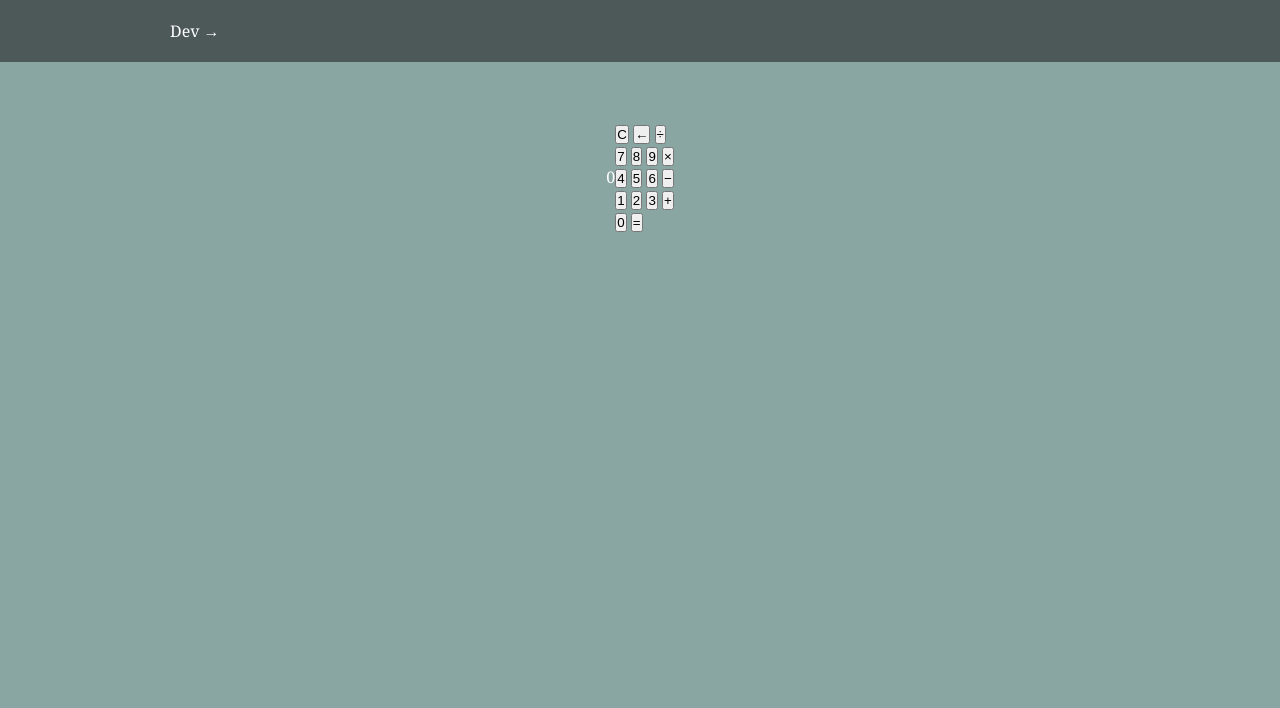
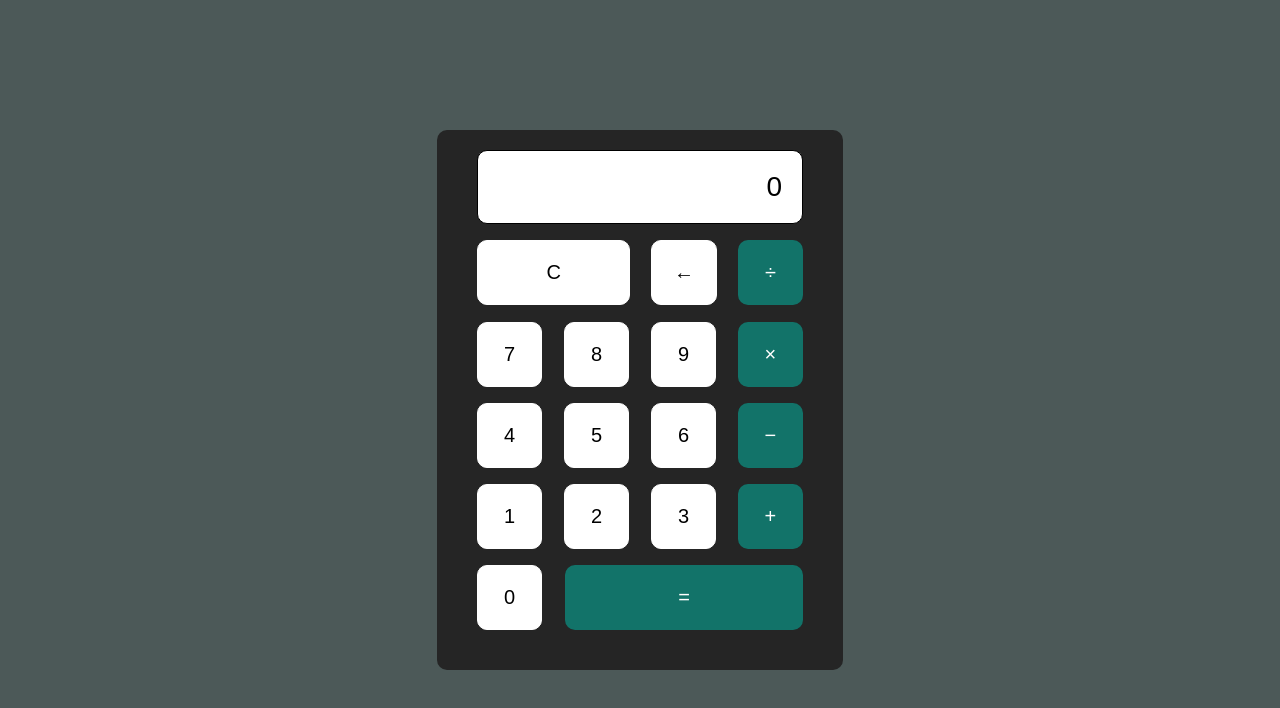
Before and after one commit to rovicz/Calculator, a plain HTML site: page index.html in a window 1280 px wide. Drawn offline with Linux system fonts and the light colour scheme.

Commit message:
style 1.0

```diff
--- a/index.html
+++ b/index.html
@@ -1,5 +1,6 @@
 <!DOCTYPE html>
 <html lang="en">
+
 <head>
   <meta charset="UTF-8" />
   <link rel="stylesheet" href="./src/style.css" />
@@ -8,15 +9,6 @@
 </head>
 
 <body>
-    <!-- Header -->
-
-    <header class="header">
-      <div class="header-item">
-        <ul>
-          <li><a target="_blank" href="https://github.com/rovicz">Dev →</a></li>
-        </ul>
-      </div>
-    </header>
 
   <!-- Calculator -->
 
@@ -53,11 +45,12 @@
 
       <div class="calc-button-row">
         <button class="calc-button">0</button>
-          <button class="calc-button">&equals;</button>
+        <button class="calc-button triple">&equals;</button>
       </div>
     </section>
   </div>
 
   <script type="module" src="./src/script.js"></script>
 </body>
+
 </html>
--- a/src/style.css
+++ b/src/style.css
@@ -1,125 +1,92 @@
-/* Colors */
-
-/* .N-I-S-H-I-K-I-G-O---Furniture-Design-Award-2014-1-hex { color: #127369; }
-.N-I-S-H-I-K-I-G-O---Furniture-Design-Award-2014-2-hex { color: #10403B; }
-.N-I-S-H-I-K-I-G-O---Furniture-Design-Award-2014-3-hex { color: #8AA6A3; }
-.N-I-S-H-I-K-I-G-O---Furniture-Design-Award-2014-4-hex { color: #4C5958; }
-.N-I-S-H-I-K-I-G-O---Furniture-Design-Award-2014-5-hex { color: #BFBFBF; } */
-
-/* Reset */
-
 html {
-  scroll-behavior: smooth;
   box-sizing: border-box;
   height: 100%;
-}
-
-::selection {
-  color: #fff;
-  background: #0029f7;
-}
-
-::-moz-selection {
-  color: #fff;
-  background: #0029f7;
-}
-
-/* width */
-::-webkit-scrollbar {
-  width: 20px;
-}
-
-/* Track */
-::-webkit-scrollbar-track {
-  box-shadow: inset 0 0 5px grey;
-}
-
-/* Handle */
-::-webkit-scrollbar-thumb {
-  background: #0029f7;
-}
-
-body,
-h1,
-h2,
-h3,
-p,
-ul {
-  padding: 0px;
-  margin: 0px;
-}
-
-body {
-  font-family: Georgia, serif;
-  color: #fff;
-  background: #8aa6a3;
 }
 
 *,
 *::before,
 *::after {
   box-sizing: inherit;
+  margin: 0;
   padding: 0;
-  margin: 0;
 }
 
-img {
-  display: block;
-  max-width: 100%;
-}
-
-.container {
-  max-width: 960px;
-  margin: 0 auto;
-  display: flex;
-}
-
-@media (max-width: 739px) {
-  .container {
-    flex-direction: column;
-    max-width: 360px;
-  }
-}
-
-/* Header */
-
-.header {
+body {
+  align-items: center;
   background: #4c5958;
-  padding: 20px;
-  margin-bottom: 60px;
-}
-
-.header-item {
-  max-width: 960px;
-  margin: 0 auto;
-}
-
-.header-item ul li {
-  text-decoration: none;
-  list-style: none;
-}
-
-.header-item a {
-  box-shadow: inset 0 0 0 0 #fff;
-  padding: 10px;
-  color: #fff;
-  text-decoration: none;
-  transition: color 0.3s ease-in-out, box-shadow 0.3s ease-in-out;
-  border-radius: 5px;
-}
-
-.header-item a:hover {
-  box-shadow: inset 100px 0 0 0 #fff;
-  color: #000;
-  border-radius: 5px;
-}
-
-/* Calculator */
-
-.wrapper {
-  align-items: center;
+  font-family: sans-serif;
   display: flex;
   font-display: swap;
   height: inherit;
   justify-content: center;
 }
+
+.wrapper {
+  background: #252525;
+  color: #000;
+  border-radius: 10px;
+  flex-basis: 400px;
+  height: 540px;
+  padding: 20px 40px;
+}
+
+.screen {
+  backdrop-filter: blur(5.5px);
+  -webkit-backdrop-filter: blur(5.5px);
+  background: #fff;
+  border: 1px solid #000;
+  border-radius: 10px;
+  color: #000;
+  font-size: 1.75rem;
+  overflow: auto;
+  padding: 20px;
+  text-align: right;
+  width: 326px;
+}
+
+.calc-button-row {
+  display: flex;
+  justify-content: space-between;
+  margin: 5% 0;
+}
+
+.calc-button {
+  backdrop-filter: blur(5.5px);
+  -webkit-backdrop-filter: blur(5.5px);
+  background: #fff;
+  border: 1px solid #fff;
+  color: #000;
+  flex-basis: 20%;
+  font-family: inherit;
+  font-size: 1.25rem;
+  border-radius: 10px;
+  height: 65px;
+}
+
+.calc-button:last-child {
+  background: #127369;
+  color: #fff;
+  border: none;
+}
+
+.calc-button:last-child:hover {
+  background-color: #8aa6a3;
+  color: inherit;
+}
+
+.calc-button:hover {
+  background-color: #bfbfbf;
+  border: none;
+}
+
+.calc-button:active {
+  background-color: #4c5958;
+}
+
+.double {
+  flex-basis: 47%;
+}
+
+.triple {
+  flex-basis: 73%;
+}
```
Lines whose indentation alone changed are shown as unchanged.
